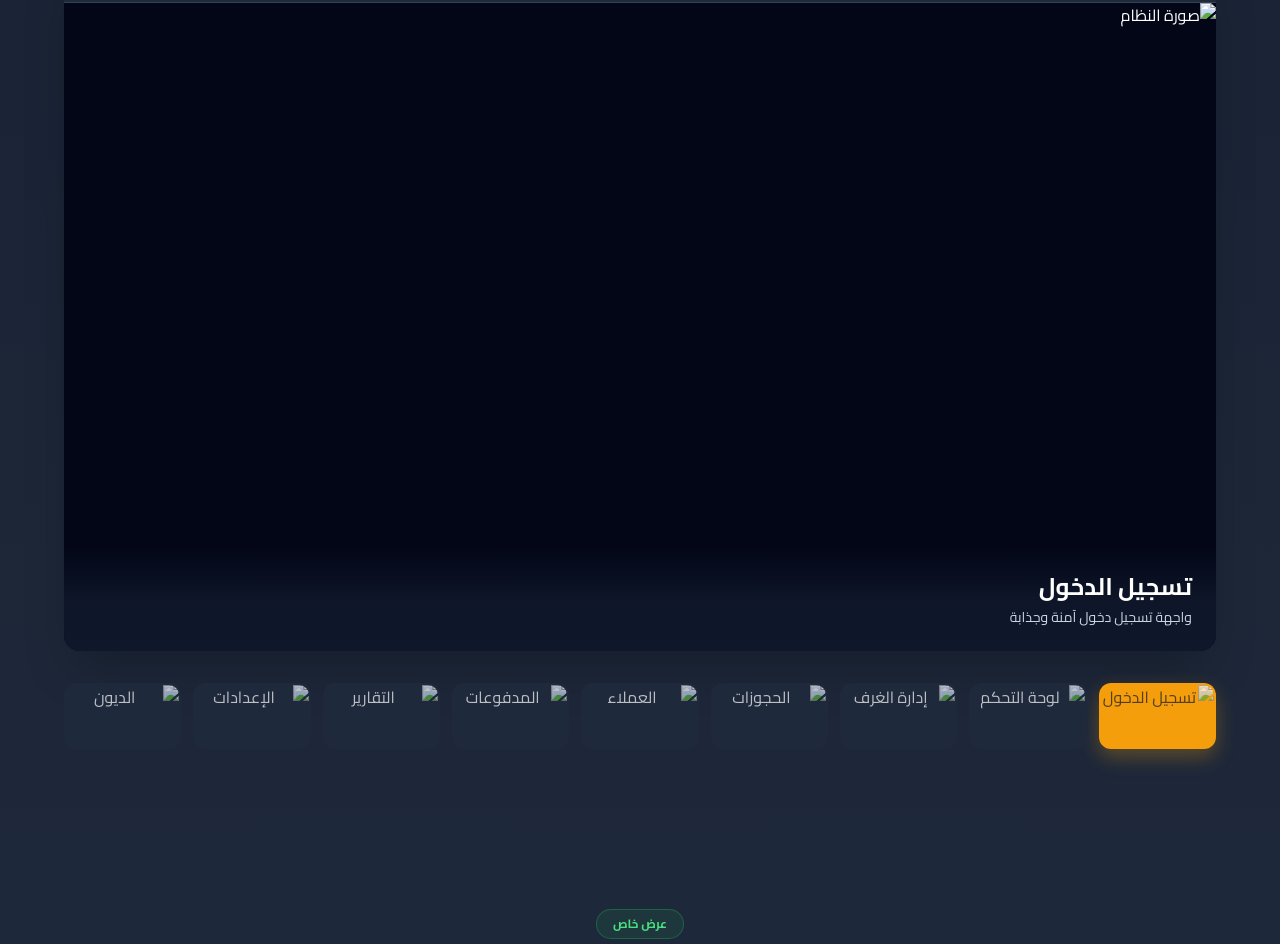
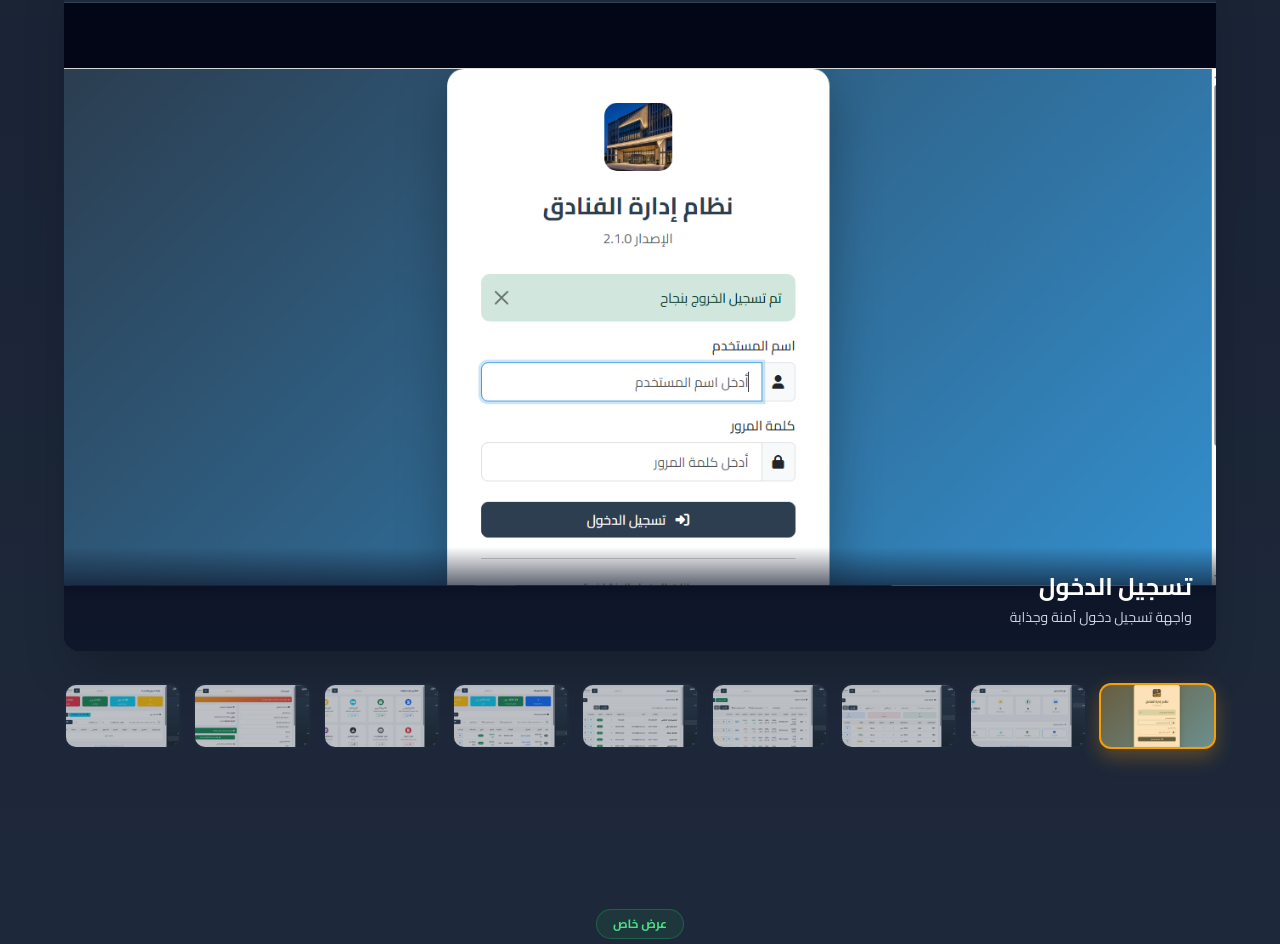
Before and after one commit to Riadh508/HotelSystem_web_page, a plain HTML site: page hotel-management-system.html in a window 1280 px wide. Shown: the part 1848-2792 px from the top of the page. Drawn offline with nearby package versions, Linux system fonts and the light colour scheme.

Commit message:
save pics

```diff
--- a/hotel-management-system.html
+++ b/hotel-management-system.html
@@ -430,7 +430,7 @@
 
                 <!-- Image Container -->
                 <div class="relative aspect-video bg-slate-950">
-                    <img id="mainScreenshot" src="images/login.png" alt="صورة النظام" class="screenshot-img w-full h-full object-contain">
+                    <img id="mainScreenshot" src="login.png" alt="صورة النظام" class="screenshot-img w-full h-full object-contain">
 
                     <!-- Overlay Info -->
                     <div class="absolute bottom-0 left-0 right-0 bg-gradient-to-t from-slate-900 via-slate-900/90 to-transparent p-6">
@@ -443,39 +443,39 @@
             <!-- Screenshot Thumbnails Grid -->
             <div class="grid grid-cols-3 sm:grid-cols-4 lg:grid-cols-9 gap-3">
                 <button onclick="changeScreenshot(0)" class="screenshot-btn active group relative overflow-hidden rounded-xl aspect-video bg-slate-800 border-2 border-transparent hover:border-amber-500 transition-all">
-                    <img src="images/login.png" alt="تسجيل الدخول" class="w-full h-full object-cover opacity-70 group-hover:opacity-100 transition-opacity">
+                    <img src="login.png" alt="تسجيل الدخول" class="w-full h-full object-cover opacity-70 group-hover:opacity-100 transition-opacity">
                     <span class="absolute inset-0 flex items-center justify-center bg-black/50 text-xs font-medium opacity-0 group-hover:opacity-100 transition-opacity">تسجيل الدخول</span>
                 </button>
                 <button onclick="changeScreenshot(1)" class="screenshot-btn group relative overflow-hidden rounded-xl aspect-video bg-slate-800 border-2 border-transparent hover:border-amber-500 transition-all">
-                    <img src="images/Control.png" alt="لوحة التحكم" class="w-full h-full object-cover opacity-70 group-hover:opacity-100 transition-opacity">
+                    <img src="Control.png" alt="لوحة التحكم" class="w-full h-full object-cover opacity-70 group-hover:opacity-100 transition-opacity">
                     <span class="absolute inset-0 flex items-center justify-center bg-black/50 text-xs font-medium opacity-0 group-hover:opacity-100 transition-opacity">لوحة التحكم</span>
                 </button>
                 <button onclick="changeScreenshot(2)" class="screenshot-btn group relative overflow-hidden rounded-xl aspect-video bg-slate-800 border-2 border-transparent hover:border-amber-500 transition-all">
-                    <img src="images/rooms.png" alt="إدارة الغرف" class="w-full h-full object-cover opacity-70 group-hover:opacity-100 transition-opacity">
+                    <img src="rooms.png" alt="إدارة الغرف" class="w-full h-full object-cover opacity-70 group-hover:opacity-100 transition-opacity">
                     <span class="absolute inset-0 flex items-center justify-center bg-black/50 text-xs font-medium opacity-0 group-hover:opacity-100 transition-opacity">إدارة الغرف</span>
                 </button>
                 <button onclick="changeScreenshot(3)" class="screenshot-btn group relative overflow-hidden rounded-xl aspect-video bg-slate-800 border-2 border-transparent hover:border-amber-500 transition-all">
-                    <img src="images/reg.png" alt="الحجوزات" class="w-full h-full object-cover opacity-70 group-hover:opacity-100 transition-opacity">
+                    <img src="reg.png" alt="الحجوزات" class="w-full h-full object-cover opacity-70 group-hover:opacity-100 transition-opacity">
                     <span class="absolute inset-0 flex items-center justify-center bg-black/50 text-xs font-medium opacity-0 group-hover:opacity-100 transition-opacity">الحجوزات</span>
                 </button>
                 <button onclick="changeScreenshot(4)" class="screenshot-btn group relative overflow-hidden rounded-xl aspect-video bg-slate-800 border-2 border-transparent hover:border-amber-500 transition-all">
-                    <img src="images/clients.png" alt="العملاء" class="w-full h-full object-cover opacity-70 group-hover:opacity-100 transition-opacity">
+                    <img src="clients.png" alt="العملاء" class="w-full h-full object-cover opacity-70 group-hover:opacity-100 transition-opacity">
                     <span class="absolute inset-0 flex items-center justify-center bg-black/50 text-xs font-medium opacity-0 group-hover:opacity-100 transition-opacity">العملاء</span>
                 </button>
                 <button onclick="changeScreenshot(5)" class="screenshot-btn group relative overflow-hidden rounded-xl aspect-video bg-slate-800 border-2 border-transparent hover:border-amber-500 transition-all">
-                    <img src="images/payment.png" alt="المدفوعات" class="w-full h-full object-cover opacity-70 group-hover:opacity-100 transition-opacity">
+                    <img src="payment.png" alt="المدفوعات" class="w-full h-full object-cover opacity-70 group-hover:opacity-100 transition-opacity">
                     <span class="absolute inset-0 flex items-center justify-center bg-black/50 text-xs font-medium opacity-0 group-hover:opacity-100 transition-opacity">المدفوعات</span>
                 </button>
                 <button onclick="changeScreenshot(6)" class="screenshot-btn group relative overflow-hidden rounded-xl aspect-video bg-slate-800 border-2 border-transparent hover:border-amber-500 transition-all">
-                    <img src="images/reports.png" alt="التقارير" class="w-full h-full object-cover opacity-70 group-hover:opacity-100 transition-opacity">
+                    <img src="reports.png" alt="التقارير" class="w-full h-full object-cover opacity-70 group-hover:opacity-100 transition-opacity">
                     <span class="absolute inset-0 flex items-center justify-center bg-black/50 text-xs font-medium opacity-0 group-hover:opacity-100 transition-opacity">التقارير</span>
                 </button>
                 <button onclick="changeScreenshot(7)" class="screenshot-btn group relative overflow-hidden rounded-xl aspect-video bg-slate-800 border-2 border-transparent hover:border-amber-500 transition-all">
-                    <img src="images/setting.png" alt="الإعدادات" class="w-full h-full object-cover opacity-70 group-hover:opacity-100 transition-opacity">
+                    <img src="setting.png" alt="الإعدادات" class="w-full h-full object-cover opacity-70 group-hover:opacity-100 transition-opacity">
                     <span class="absolute inset-0 flex items-center justify-center bg-black/50 text-xs font-medium opacity-0 group-hover:opacity-100 transition-opacity">الإعدادات</span>
                 </button>
                 <button onclick="changeScreenshot(8)" class="screenshot-btn group relative overflow-hidden rounded-xl aspect-video bg-slate-800 border-2 border-transparent hover:border-amber-500 transition-all">
-                    <img src="images/ad.png" alt="الديون" class="w-full h-full object-cover opacity-70 group-hover:opacity-100 transition-opacity">
+                    <img src="ad.png" alt="الديون" class="w-full h-full object-cover opacity-70 group-hover:opacity-100 transition-opacity">
                     <span class="absolute inset-0 flex items-center justify-center bg-black/50 text-xs font-medium opacity-0 group-hover:opacity-100 transition-opacity">الديون</span>
                 </button>
             </div>
@@ -774,7 +774,7 @@
     <!-- JavaScript -->
     <script>
         // ─── Screenshot Data ───
-        const  = [
+        const = [
             { file: 'login.png', title: 'تسجيل الدخول', desc: 'واجهة تسجيل دخول آمنة وجذابة مع نظام حماية متقدم' },
             { file: 'Control.png', title: 'لوحة التحكم', desc: 'إحصائيات فورية وشاملة عن حالة الفندق' },
             { file: 'rooms.png', title: 'إدارة الغرف', desc: 'إدارة كاملة لجميع الغرف مع تصنيف وحالة كل غرفة' },
```
